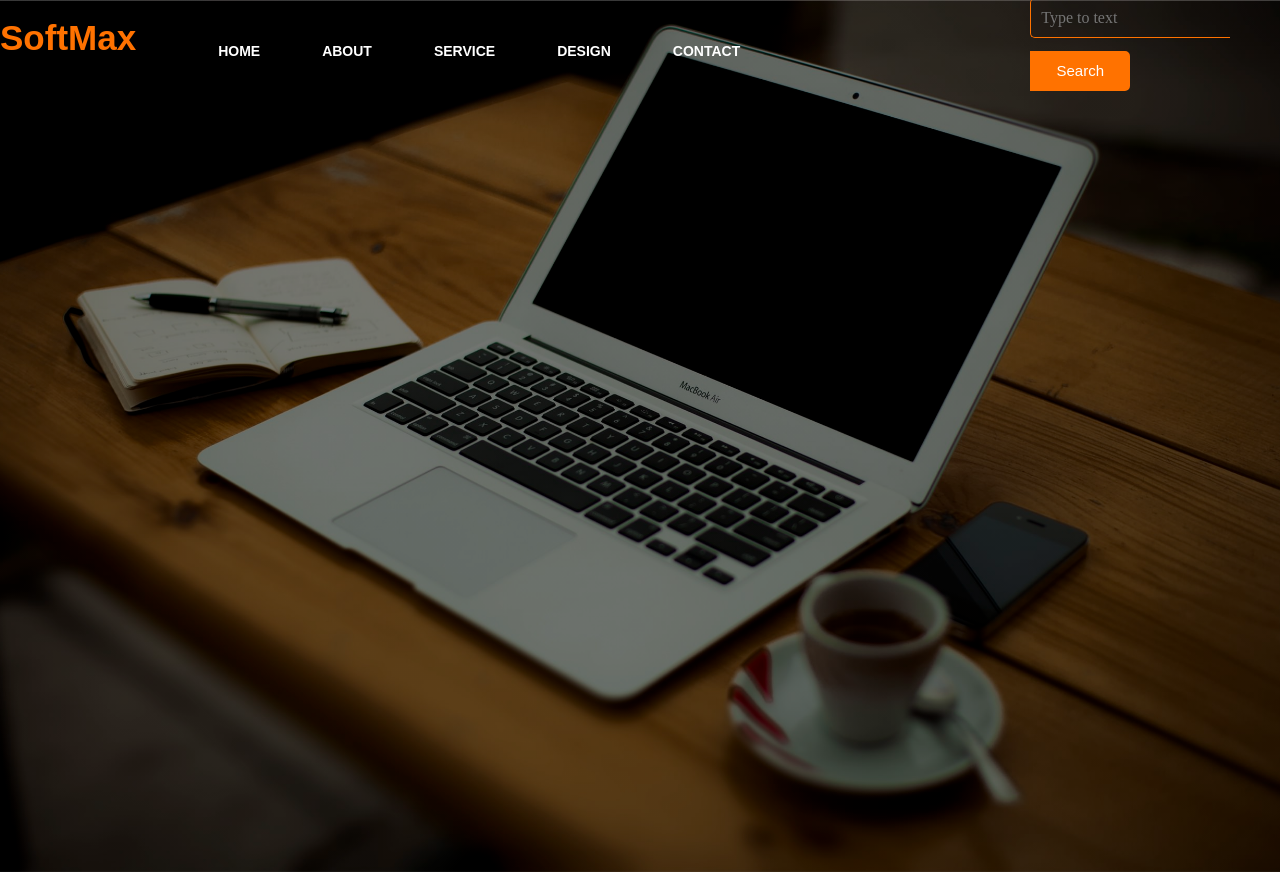
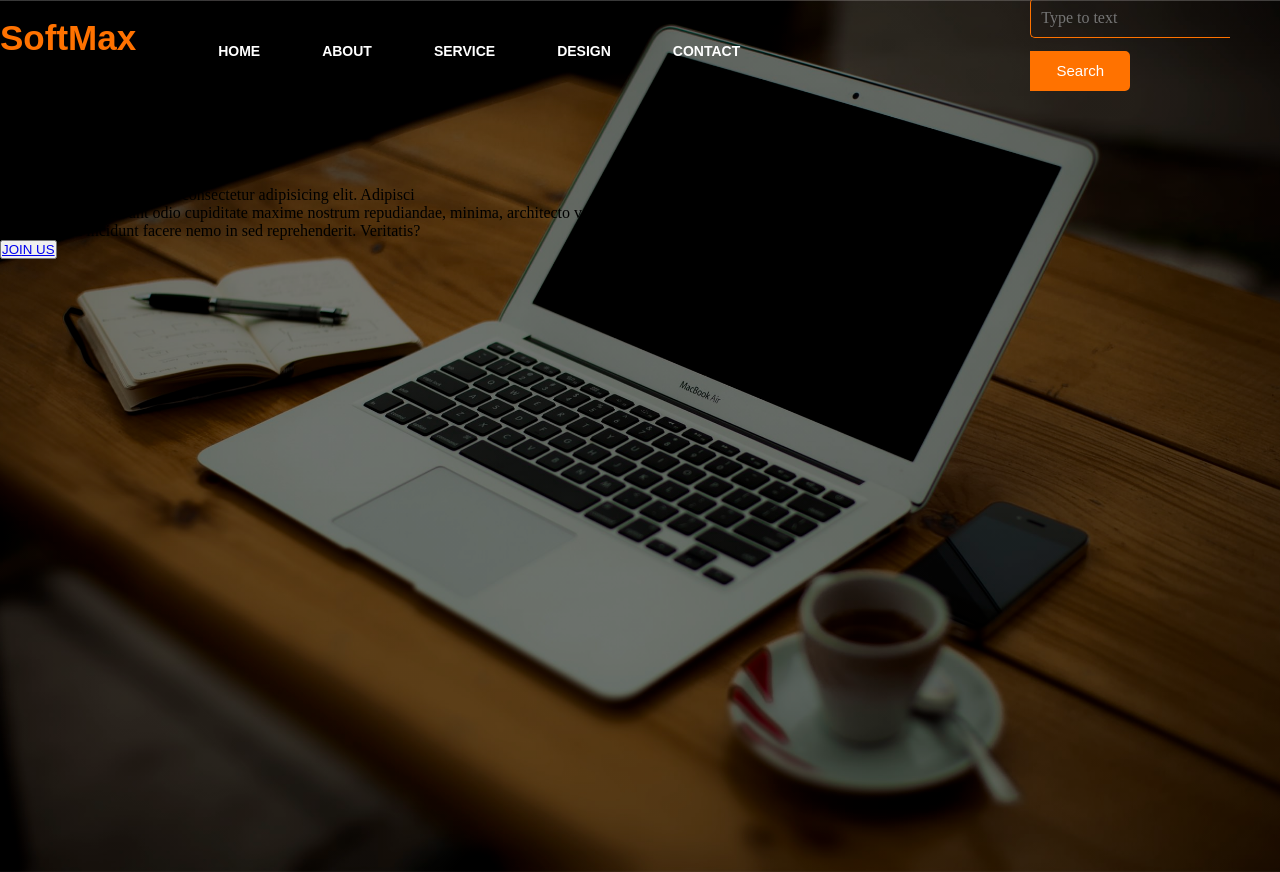
Before and after one commit to Utsojet/my-first-github-repo, a plain HTML site: page index.html in a window 1280 px wide. Drawn offline with Linux system fonts and the light colour scheme.

Commit message:
added some code

```diff
--- a/index.html
+++ b/index.html
@@ -28,6 +28,13 @@
                 <a href="#"><button class="btn">Search</button></a>
             </div>
         </div>
+        <div class="content">
+            <h1>Web Degine & <br> <span>Development</span><br>Course</h1>
+            <p class="par">Lorem ipsum dolor sit amet consectetur adipisicing elit. Adipisci <br> repellat rerum deserunt odio cupiditate maxime nostrum repudiandae, minima, architecto velit nequebr, <br> veritatis sunt incidunt facere nemo in sed reprehenderit. Veritatis?</p>
+
+            <button class="cn"><a href="#">JOIN US</a></button>
+
+        </div>
     </div>
 </body>
 </html>
```
Also changed, not shown: style.css (line endings or trailing spaces).
